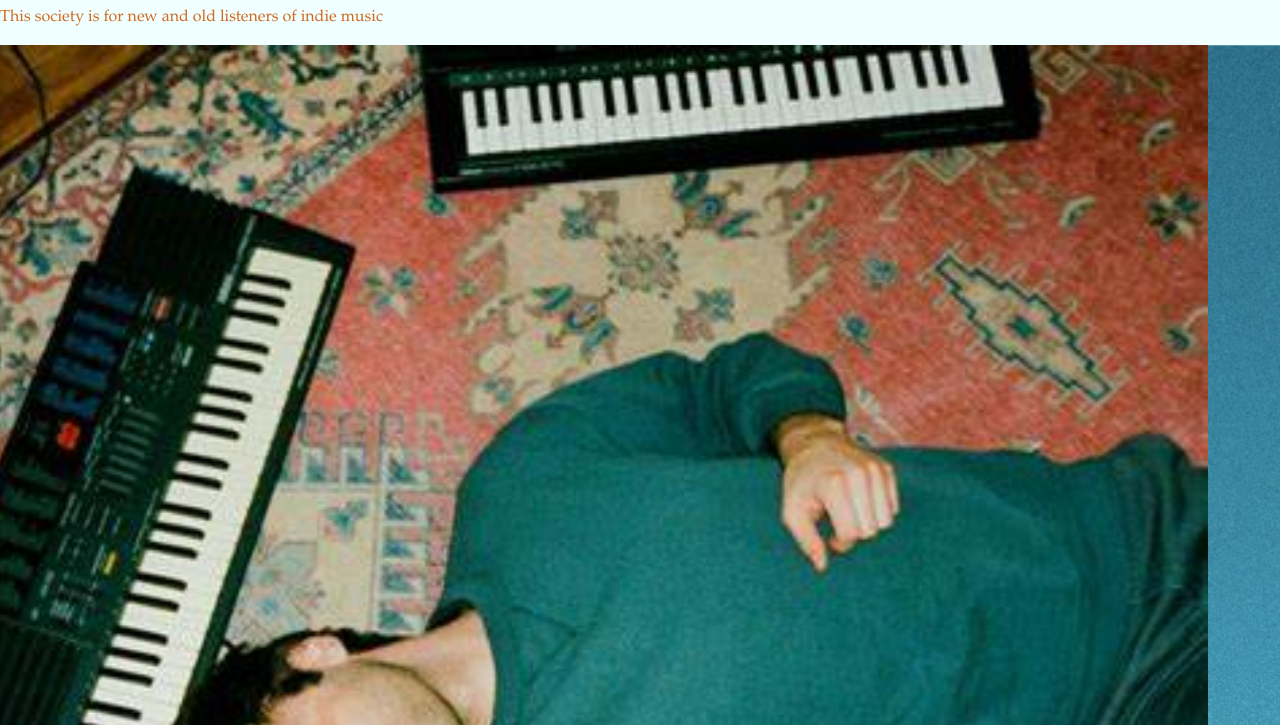
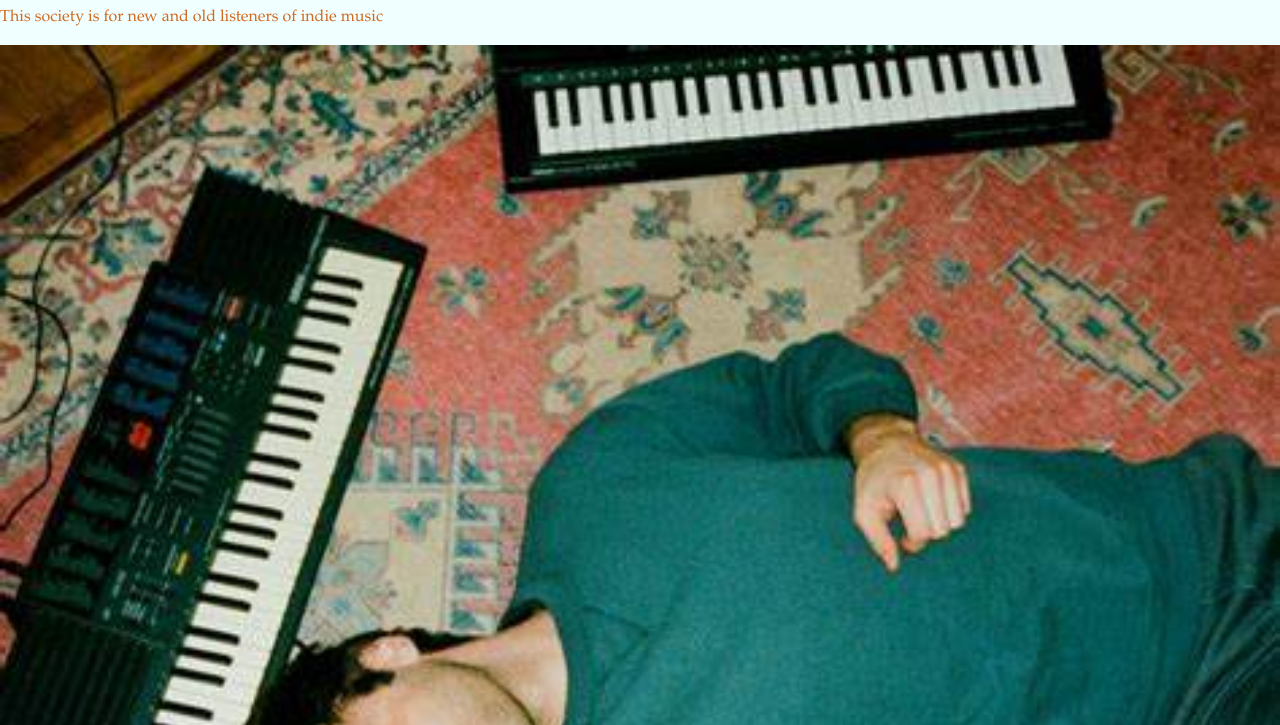
Before and after one commit to finorhan/CM114-Website-Coursework, a plain HTML site: page index.html in a window 1280 px wide. Shown: the part 655-1380 px from the top of the page. Drawn offline with nearby package versions, Linux system fonts and the light colour scheme; files whose address does not match are found by name.

Commit message:
Add files via upload
Updated Carousel

```diff
--- a/css/main.css
+++ b/css/main.css
@@ -105,3 +105,9 @@ table th{
 .title{
     display: inline
 }
+
+.carousel-item-active{
+    object-fit: cover;
+    height: auto;
+    width: auto;
+}
--- a/index.html
+++ b/index.html
@@ -30,7 +30,7 @@
                     <div class="carousel-inner">
 
                         <!--Item 1-->
-                        <div class="carousel-item active">
+                        <div class="carousel-item-active">
                             <img class="d-block w-100" src="images/Jackson.jpg">
                         </div>
 
```
Lines whose indentation alone changed are shown as unchanged.
